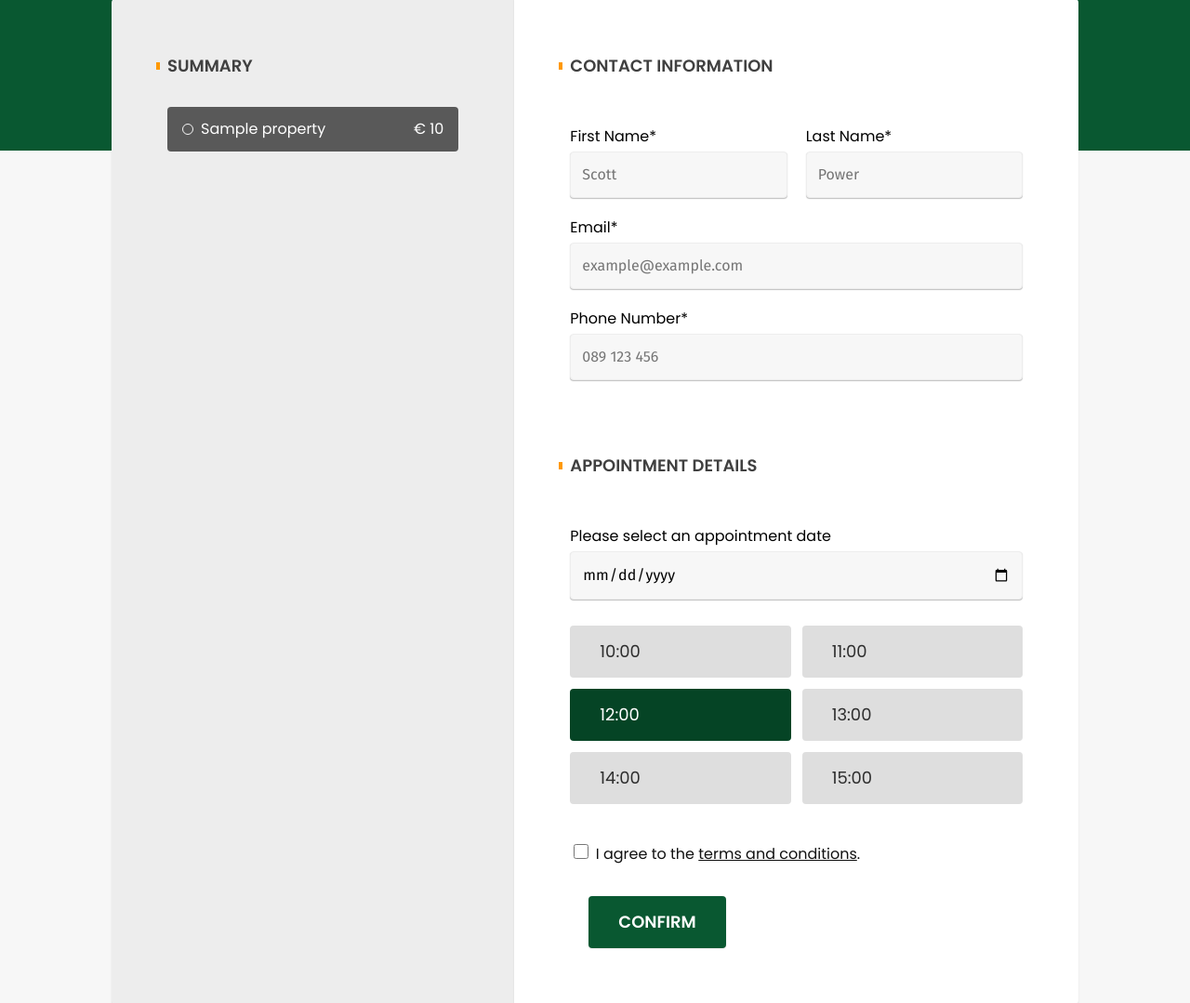
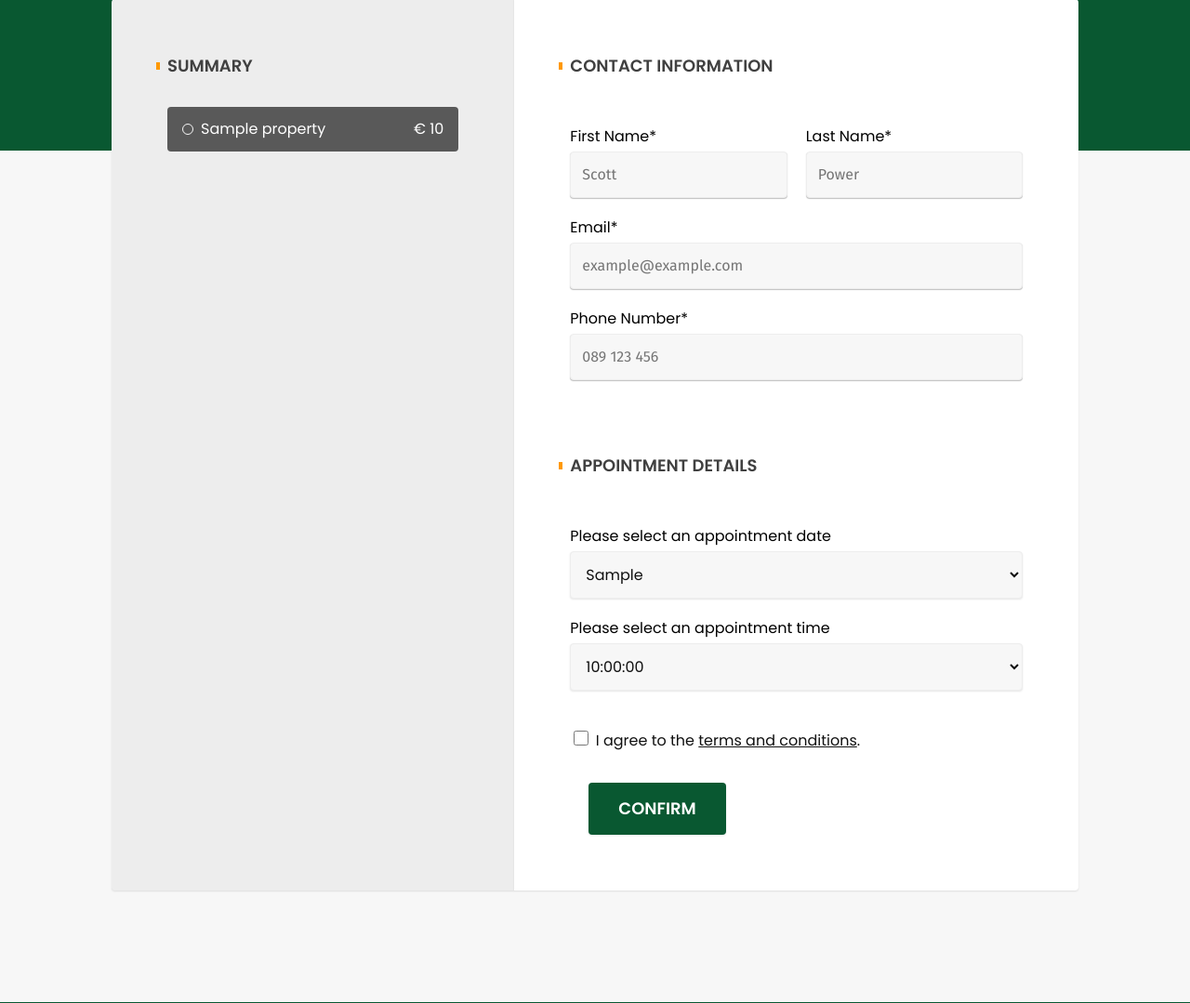
Before and after one commit to emidiovaleretto/django-dublin-inn-real-estate, a Django app: a page that uses scheduling/templates/schedule-visit.html in a window 1280 px wide. Shown: the part 325-1404 px from the top of the page at 93% size. Run offline with Django 4.2, Linux system fonts and the light colour scheme; a user stored in the database is signed in; tables that the repository leaves empty hold one stand-in row (values such as "Sample post"); parts of the project's set-up code (start-up, migrations or seed data) failed here and were passed over.

Commit message:
Modify schedule-visit form.

```diff
--- a/scheduling/templates/schedule-visit.html
+++ b/scheduling/templates/schedule-visit.html
@@ -13,7 +13,8 @@
             </div>
         </div>
 
-        <form class="schedule container" action="">
+        <form class="schedule container" action="{% url 'appointment' property.slug %}" method="POST">
+            {% csrf_token %}
             <div class="schedule-content">
                 <h2 class="font-p-m-b gray-9">Summary</h2>
                 <input type="radio" name="property" value="property" id="property">
@@ -44,25 +45,24 @@
                 </div>
                 <div class="col-2">
                     <label for="phone">Phone Number*</label>
-                    <input type="tel" id="phone" name="phone" pattern="[0-9]{3} [0-9]{2} [0-9]{4}"
-                        placeholder="089 123 456" required>
+                    <input type="tel" id="phone" name="phone" placeholder="089 123 456" required>
                 </div>
                 <h2 class="font-p-m-b gray-9">Appointment details</h2>
                 <div class="input-date">
                     <label for="appointment-date">Please select an appointment date</label>
-                    <input type="date" id="appointment-date" name="appointment-date" value="" min="2022-01-01"
-                        max="2030-12-31" required>
+                    <select name="appointment-date">
+                    {% for date in property.viewing_date.all %}
+                        <option value="{{ date }}">{{ date }}</option>
+                    {% endfor %}
+                    </select>
                 </div>
                 <div class="time-list">
-                    <p id="time-description" class="font-f-m gray-9"></p>
-                    <ul class="font-p-m gray-10">
-                        <li><a href="">10:00</a></li>
-                        <li><a href="">11:00</a></li>
-                        <li class="active"><a href="">12:00</a></li>
-                        <li><a href="">13:00</a></li>
-                        <li><a href="">14:00</a></li>
-                        <li><a href="">15:00</a></li>
-                    </ul>
+                    <label for="appointment-time">Please select an appointment time</label>
+                    <select name="appointment-time">
+                    {% for time in property.viewing_time.all %}
+                        <option value="{{ time }}">{{ time }}</option>
+                    {% endfor %}
+                    </select>
                 </div>
                 <div class="terms">
                     <input type="checkbox" name="terms" id="terms">
```
